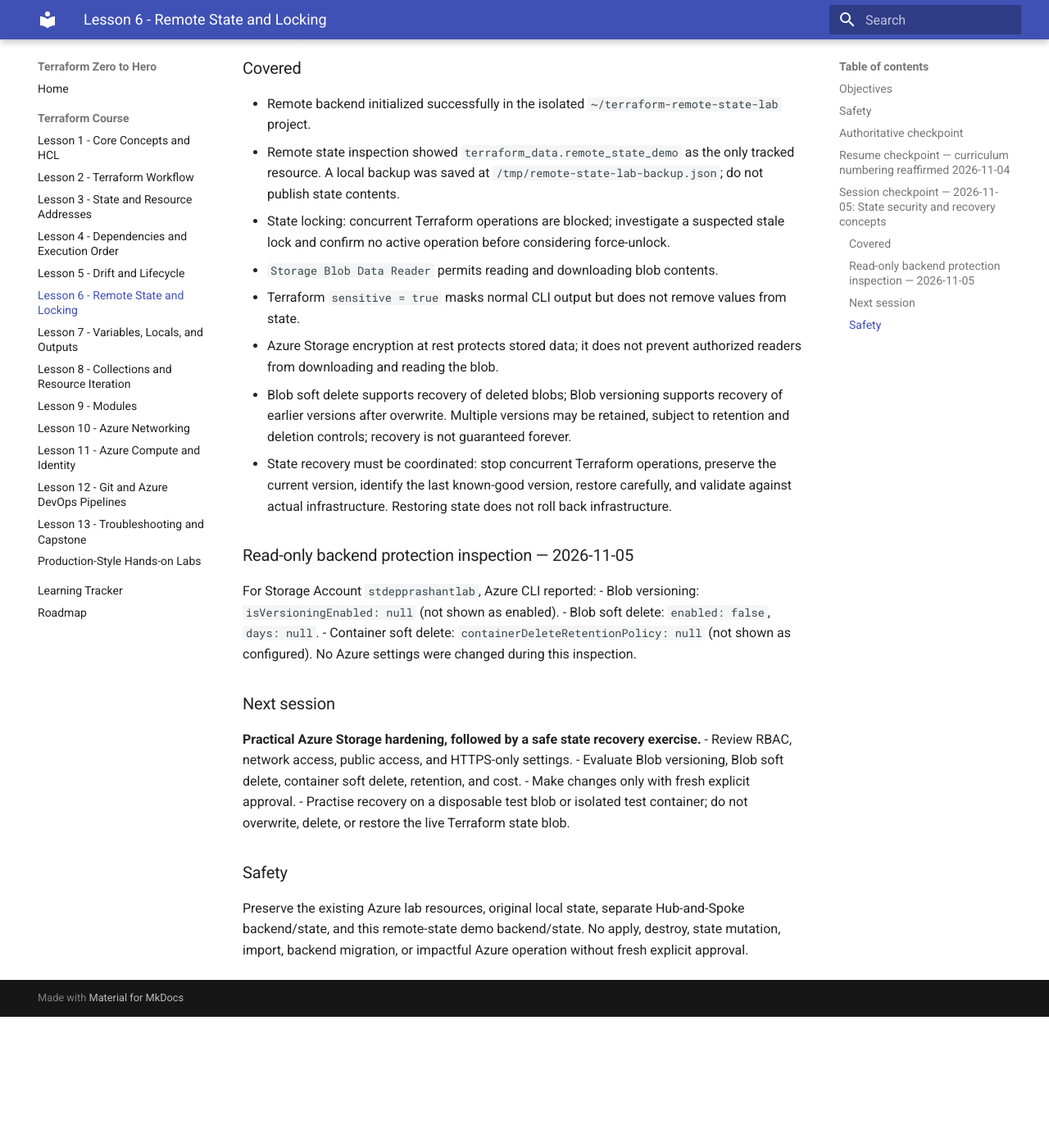
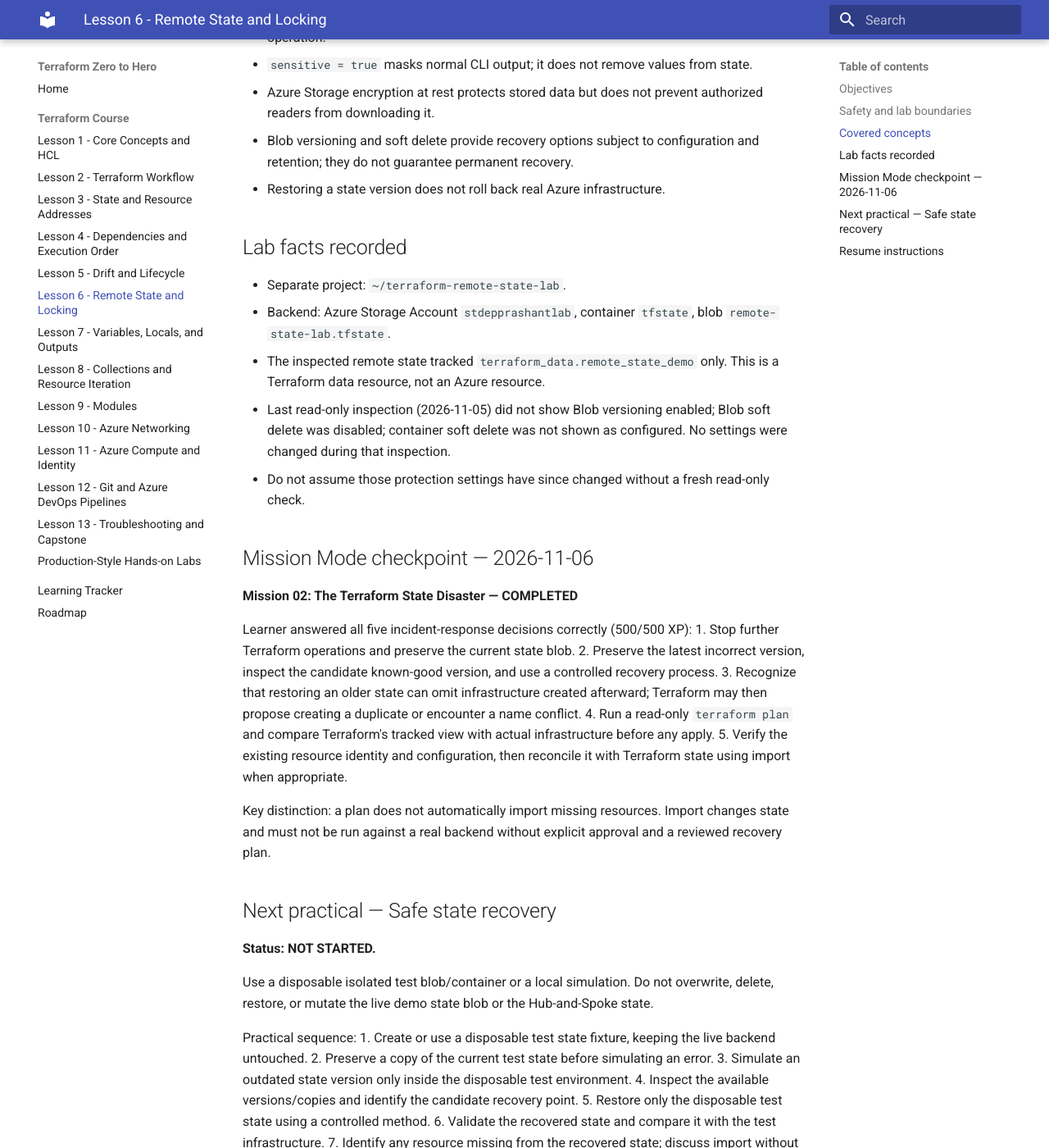
Before and after one commit to pshewale-dev/terraform-azure-lab, an MkDocs documentation site: the page built from docs/lesson-06-remote-state.md, in a window 1280 px wide and 1400 px high, scrolled down 1079 px. Shown: the whole window at 82% size. Built offline with MkDocs 1.6.1 and Material for MkDocs 9.7.7, drawn with Linux system fonts in a browser that asks for light colours; before the commit the page ends 2319 px from its top, so only the background shows below that; some of the changed text lies outside the part shown.

Commit message:
Document Lesson 6 state recovery mission and next practical

```diff
--- a/docs/lesson-06-remote-state.md
+++ b/docs/lesson-06-remote-state.md
@@ -1,52 +1,71 @@
 # Lesson 6 — Remote State and Locking
 
-**Course position:** Lesson 6 of 13.
+**Course position:** Lesson 6.
 
 ## Objectives
 - Explain backends and remote state.
 - Understand locking and concurrent operations.
 - Identify state security and recovery concerns.
+- Practise a safe recovery workflow in an isolated environment.
 
-## Safety
-The existing lab uses Azure Storage as a backend. Preserve existing resources and state; do not change backend configuration or state without explicit approval.
+## Safety and lab boundaries
+- Preserve existing resources, original local state, and all existing backend configurations.
+- The isolated remote-state demo uses Azure Storage with container `tfstate` and blob key `remote-state-lab.tfstate`.
+- Do not confuse this demo backend with the separate `vm-practice/hub-spoke-lab` backend.
+- No apply, destroy, import, state mutation, backend migration, force-unlock, or impactful Azure operation without fresh explicit approval for that specific operation.
+- State files can contain secrets and identifiers. Never publish raw state JSON.
+- Detailed Azure Storage Account hardening is deferred to the future Azure security learning track, as requested. Do not spend more Lesson 6 time on firewall, private endpoint, TLS, RBAC design, or retention configuration unless the learner asks.
 
-## Authoritative checkpoint
-This lesson has not started. Begin after Lesson 5 — Drift and Lifecycle.
+## Covered concepts
+- Local state vs. remote state and why teams use a shared backend.
+- Azure Blob backend initialization and the distinction between management-plane roles and Blob data-plane permissions.
+- State metadata: Terraform state format version, Terraform version, serial, and lineage.
+- State locking and concurrent operations.
+- `terraform force-unlock` is only for a verified stale lock after confirming no active operation.
+- `sensitive = true` masks normal CLI output; it does not remove values from state.
+- Azure Storage encryption at rest protects stored data but does not prevent authorized readers from downloading it.
+- Blob versioning and soft delete provide recovery options subject to configuration and retention; they do not guarantee permanent recovery.
+- Restoring a state version does not roll back real Azure infrastructure.
 
-## Resume checkpoint — curriculum numbering reaffirmed 2026-11-04
+## Lab facts recorded
+- Separate project: `~/terraform-remote-state-lab`.
+- Backend: Azure Storage Account `stdepprashantlab`, container `tfstate`, blob `remote-state-lab.tfstate`.
+- The inspected remote state tracked `terraform_data.remote_state_demo` only. This is a Terraform data resource, not an Azure resource.
+- Last read-only inspection (2026-11-05) did not show Blob versioning enabled; Blob soft delete was disabled; container soft delete was not shown as configured. No settings were changed during that inspection.
+- Do not assume those protection settings have since changed without a fresh read-only check.
 
-Lesson 6 remains **Remote State and Locking**. It follows Lesson 5 — Drift and Lifecycle, including the lifecycle meta-arguments practical continuation. Do not treat lifecycle meta-arguments as a separate numbered lesson.
+## Mission Mode checkpoint — 2026-11-06
+**Mission 02: The Terraform State Disaster — COMPLETED**
 
-Start this lesson with backend/state concepts, then examine Azure Storage remote state, state locking/concurrency, security/access controls, and recovery. Preserve the existing `vm-practice/hub-spoke-lab` Azure Storage backend and state. Do not perform backend migration, state mutation, or infrastructure changes without fresh explicit approval. Prefer read-only inspection and local-only demonstrations first.
+Learner answered all five incident-response decisions correctly (500/500 XP):
+1. Stop further Terraform operations and preserve the current state blob.
+2. Preserve the latest incorrect version, inspect the candidate known-good version, and use a controlled recovery process.
+3. Recognize that restoring an older state can omit infrastructure created afterward; Terraform may then propose creating a duplicate or encounter a name conflict.
+4. Run a read-only `terraform plan` and compare Terraform's tracked view with actual infrastructure before any apply.
+5. Verify the existing resource identity and configuration, then reconcile it with Terraform state using import when appropriate.
 
+Key distinction: a plan does not automatically import missing resources. Import changes state and must not be run against a real backend without explicit approval and a reviewed recovery plan.
 
----
+## Next practical — Safe state recovery
+**Status: NOT STARTED.**
 
-## Session checkpoint — 2026-11-05: State security and recovery concepts
+Use a disposable isolated test blob/container or a local simulation. Do not overwrite, delete, restore, or mutate the live demo state blob or the Hub-and-Spoke state.
 
-### Covered
-- Remote backend initialized successfully in the isolated `~/terraform-remote-state-lab` project.
-- Remote state inspection showed `terraform_data.remote_state_demo` as the only tracked resource. A local backup was saved at `/tmp/remote-state-lab-backup.json`; do not publish state contents.
-- State locking: concurrent Terraform operations are blocked; investigate a suspected stale lock and confirm no active operation before considering force-unlock.
-- `Storage Blob Data Reader` permits reading and downloading blob contents.
-- Terraform `sensitive = true` masks normal CLI output but does not remove values from state.
-- Azure Storage encryption at rest protects stored data; it does not prevent authorized readers from downloading and reading the blob.
-- Blob soft delete supports recovery of deleted blobs; Blob versioning supports recovery of earlier versions after overwrite. Multiple versions may be retained, subject to retention and deletion controls; recovery is not guaranteed forever.
-- State recovery must be coordinated: stop concurrent Terraform operations, preserve the current version, identify the last known-good version, restore carefully, and validate against actual infrastructure. Restoring state does not roll back infrastructure.
+Practical sequence:
+1. Create or use a disposable test state fixture, keeping the live backend untouched.
+2. Preserve a copy of the current test state before simulating an error.
+3. Simulate an outdated state version only inside the disposable test environment.
+4. Inspect the available versions/copies and identify the candidate recovery point.
+5. Restore only the disposable test state using a controlled method.
+6. Validate the recovered state and compare it with the test infrastructure.
+7. Identify any resource missing from the recovered state; discuss import without executing a state mutation unless explicitly approved.
+8. Record the result and cleanup plan. Do not delete Azure resources without explicit approval.
 
-### Read-only backend protection inspection — 2026-11-05
-For Storage Account `stdepprashantlab`, Azure CLI reported:
-- Blob versioning: `isVersioningEnabled: null` (not shown as enabled).
-- Blob soft delete: `enabled: false`, `days: null`.
-- Container soft delete: `containerDeleteRetentionPolicy: null` (not shown as configured).
-No Azure settings were changed during this inspection.
+After the practical:
+- Complete Lesson 6 assessment.
+- Complete Lesson 6 interview scenarios.
+- Mark Lesson 6 complete only after the learner demonstrates the workflow.
+- Then move to Lesson 7.
 
-### Next session
-**Practical Azure Storage hardening, followed by a safe state recovery exercise.**
-- Review RBAC, network access, public access, and HTTPS-only settings.
-- Evaluate Blob versioning, Blob soft delete, container soft delete, retention, and cost.
-- Make changes only with fresh explicit approval.
-- Practise recovery on a disposable test blob or isolated test container; do not overwrite, delete, or restore the live Terraform state blob.
-
-### Safety
-Preserve the existing Azure lab resources, original local state, separate Hub-and-Spoke backend/state, and this remote-state demo backend/state. No apply, destroy, state mutation, import, backend migration, or impactful Azure operation without fresh explicit approval.
+## Resume instructions
+Continue in short, interactive Terraform Mission Mode: concept first, prediction question, practical step, learner reports result, then feedback. Avoid long lectures and large copy-paste blocks. Preserve all existing Azure resources and state.
```
